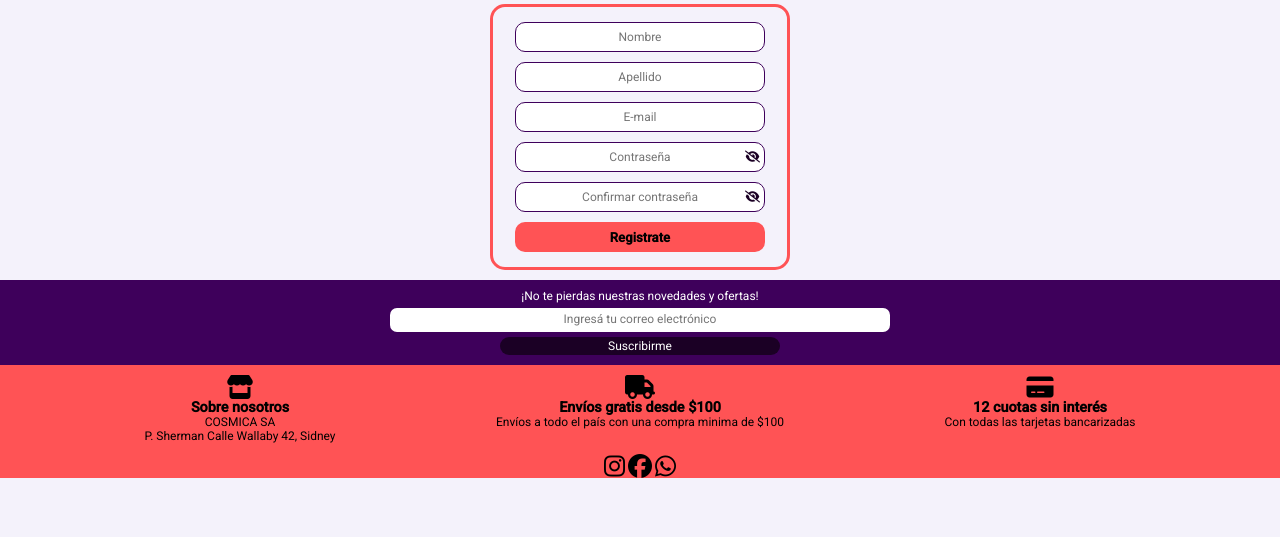
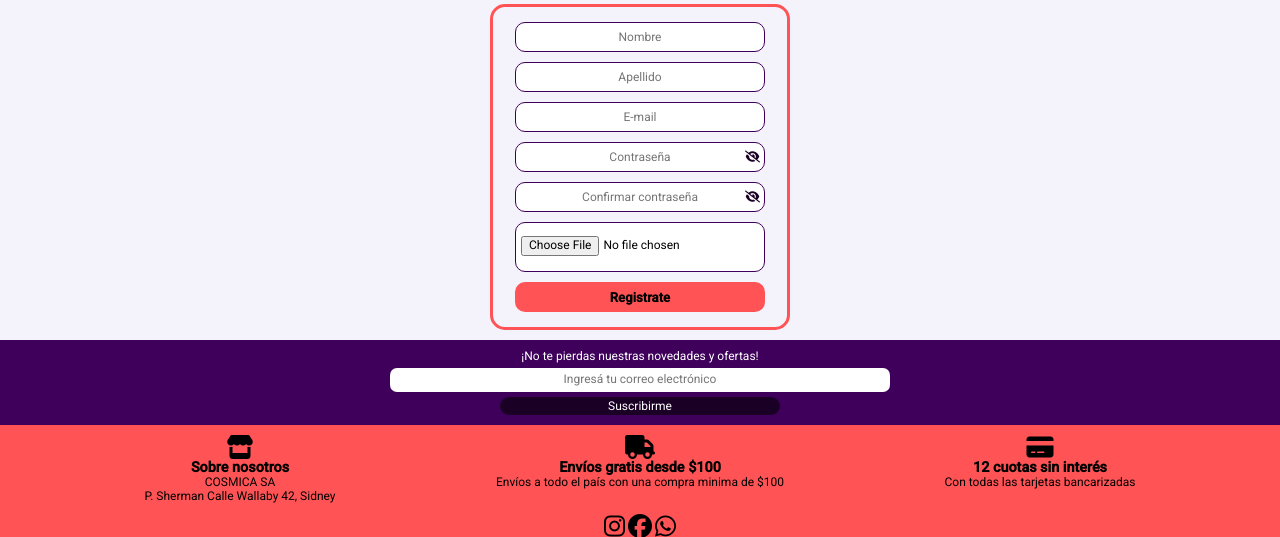
Before and after one commit to Florsecco/grupo_2_cosmica, a Node server app: page /users/register in a window 1280 px wide. Shown: the part 119-656 px from the top of the page. Run offline with Node 20, Linux system fonts and the light colour scheme; some libraries are stand-ins or nearby versions.

Commit message:
agregando el file a register

```diff
--- a/public/css/styles.css
+++ b/public/css/styles.css
@@ -633,6 +633,7 @@ h4{
     margin-bottom: 5px;
     border-radius: 10px;
 }
+
 .password:focus, .password:hover{
     outline: 2px #ff5355 solid;
     border: 0px #ff5355 solid;
@@ -661,6 +662,11 @@ h4{
     height: 30px;
     margin-top: 5px;
     margin-bottom: 5px;
+}
+
+.form-register .avatar input{
+    height: 50px;
+    padding: 13px 5px
 }
 /* create product */
 .form-create-product button{
--- a/src/views/users/register.ejs
+++ b/src/views/users/register.ejs
@@ -11,7 +11,7 @@
     <div class="section-tittle">
       <h2>Creá tu cuenta</h2>
     </div>
-    <form action="" method="" class="form-register">
+    <form action="" method="" class="form-register" enctype="multipart/form-data">
       <div>
         <input type="text" name="first-name" placeholder="Nombre">
       </div>
@@ -29,6 +29,9 @@
         <input type="password" name="confirm-password" placeholder="Confirmar contraseña">
         <i class="fa-solid fa-eye-slash"></i>
       </div>
+      <div class="avatar">
+        <input type="file" name="avatar" >
+      </div>
       <div>
         <button type="submit">Registrate</button>
       </div>
```
